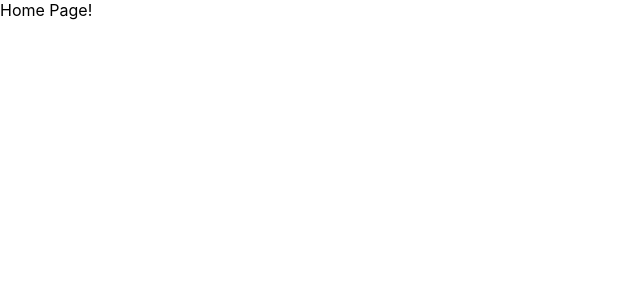
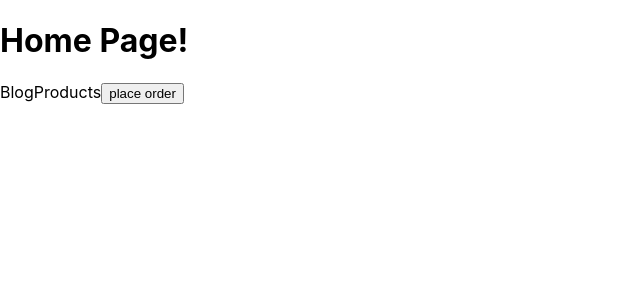
Before and after one commit to AldoCasareto/nextJS-practice, a Next.js app: page / in a window 1280 px wide. Shown: the top 300 px of the page, without its empty margins (0-640 px from the left). Built offline with nearby package versions, Linux system fonts and the light colour scheme.

Commit message:
finished routing

```diff
--- a/pages/index.js
+++ b/pages/index.js
@@ -1,7 +1,22 @@
 import React from "react";
+import Link from "next/link";
+import { useRouter } from "next/router";
 
 const Home = () => {
-  return <div>Home Page!</div>;
+  const router = useRouter();
+
+  return (
+    <div>
+      <h1>Home Page!</h1>
+      <Link href="/blog">
+        <a>Blog</a>
+      </Link>
+      <Link href="/product">
+        <a>Products</a>
+      </Link>
+      <button onClick={() => router.push("/product")}>place order</button>
+    </div>
+  );
 };
 
 export default Home;
```
Also changed, not shown: pages/404.js (added, +9 -0 lines), pages/product/index.js (+16 -3 lines).
